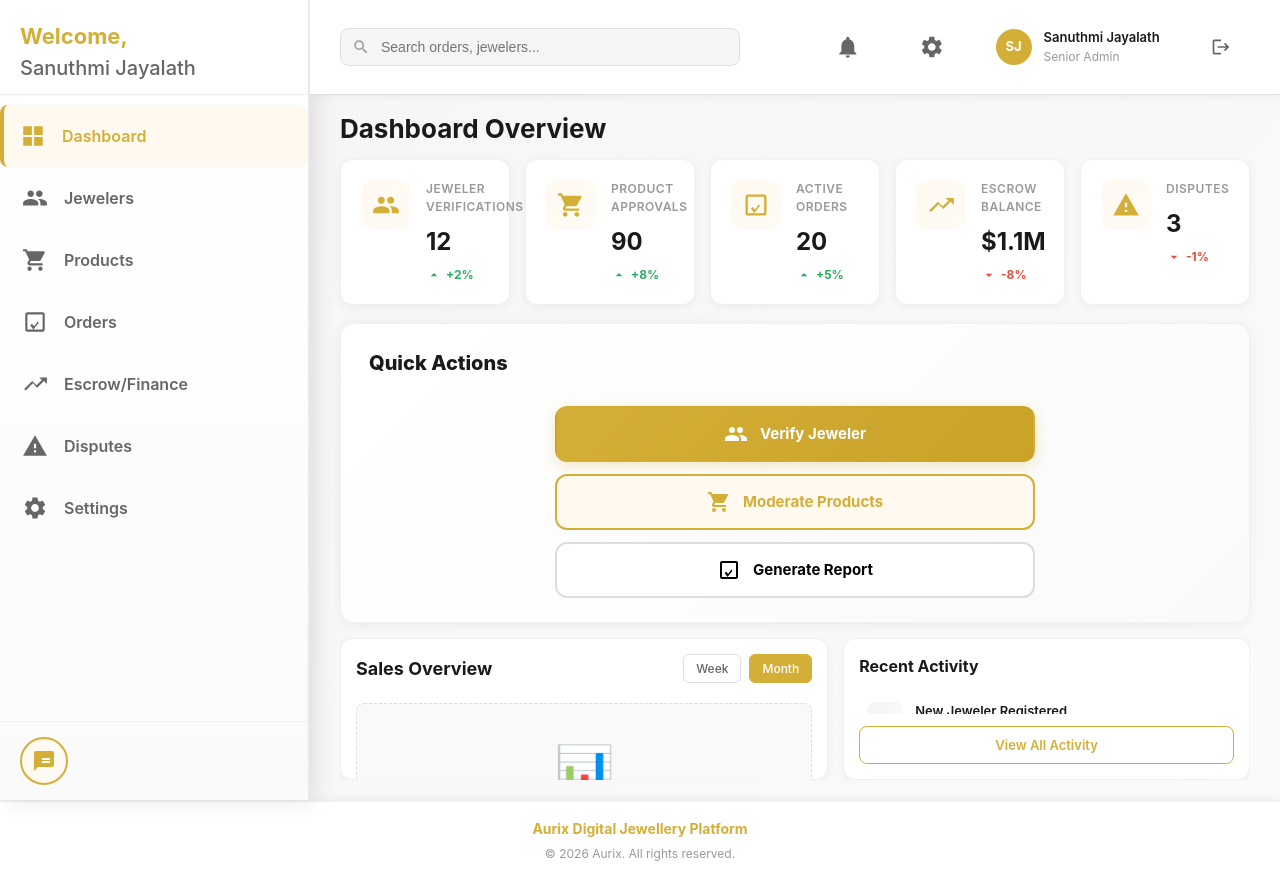
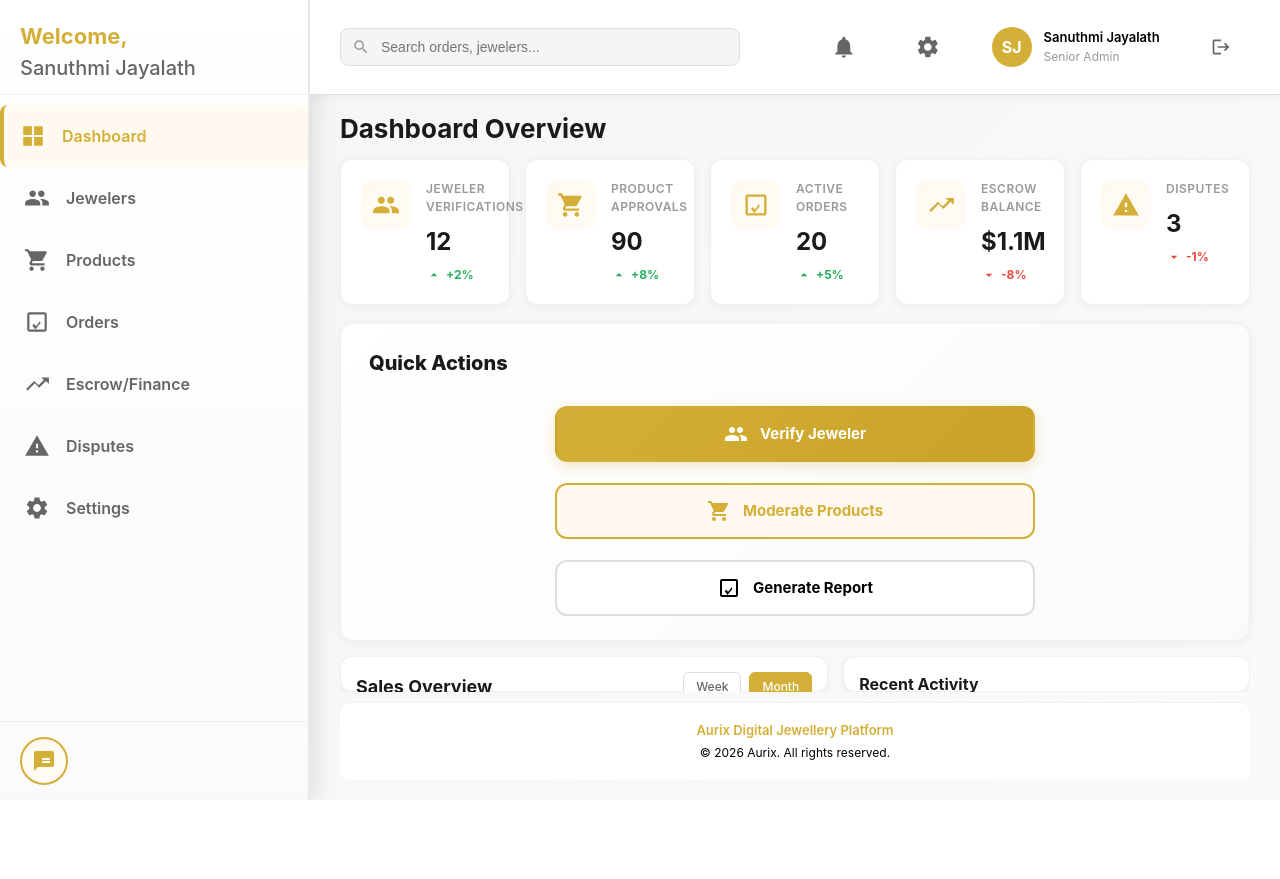
Before and after one commit to SumaiyaMunas123/aurix-digital-jewellery-platform, a React (Vite) app in the folder admin-panel/login-page/: page / in a window 1280 px wide. Both pictures are taken after typing "name@example.com", "Sample123" into the empty fields and a click on the button "LOGIN". After the commit the page ends 800 px from the top, so only its background shows below. Built offline with nearby package versions, Linux system fonts and the light colour scheme.

Commit message:
Updated Admin Dashboard

```diff
--- a/admin-panel/login-page/src/AdminDashboard.css
+++ b/admin-panel/login-page/src/AdminDashboard.css
@@ -21,11 +21,10 @@
 }
 
 .sidebar-header {
-    padding: 20px;
+    padding: 20px 20px 10.5px 20px;
     border-bottom: 1px solid #f0f0f0;
     align-items: center;
     justify-content: space-between;
-    padding-bottom: 11px;
 }
 
 .logo-section {
@@ -71,7 +70,7 @@
 
 .nav-item {
     width: 100%;
-    padding: 18px 22px;
+    padding: 18px 24px;
     border: none;
     background: none;
     cursor: pointer;
@@ -258,32 +257,38 @@
     padding: 0 12px;
 }
 
+.user-info {
+    cursor: pointer;
+}
+
+.user-info:hover .user-name {
+    color: #D4AF37;
+    transition: color 0.3s ease;
+}
+
+.user-role {
+    color: #6b7280;
+}
+
 .avatar {
-    width: 36px;
-    height: 36px;
+    width: 40px;
+    height: 40px;
     border-radius: 50%;
-    background: #D4AF37;
+    background-color: #D4AF37;
     color: white;
     display: flex;
     align-items: center;
     justify-content: center;
-    font-weight: 700;
-    font-size: 13px;
+    font-weight: bold;
+    font-size: 16px;
+    pointer-events: none;
 }
 
 .user-name {
     font-size: 13px;
     font-weight: 600;
-    color: #1a1a1a;
+    color: rgb(0, 0, 0);
     margin: 0;
-    text-decoration: none;
-    cursor: pointer;
-    transition: all 0.3s ease;
-}
-
-.user-name-link:hover {
-    color: #D4AF37;
-    text-decoration: underline;
 }
 
 .user-role {
@@ -463,7 +468,7 @@
 
 .quick-actions {
     display: flex;
-    gap: 12px;
+    gap: 21px;
     flex-wrap: wrap;
     align-items: center;
     justify-content: center;
--- a/admin-panel/login-page/src/AdminDashboard.jsx
+++ b/admin-panel/login-page/src/AdminDashboard.jsx
@@ -1,31 +1,111 @@
 import React, { useState } from "react";
 import "./AdminDashboard.css";
+import Footer from "./Footer";
 
 const AdminDashboard = ({ onLogout }) => {
   const [sidebarOpen, setSidebarOpen] = useState(true);
   const [activeMenu, setActiveMenu] = useState("dashboard");
+  const handleProfileClick = () => {
+    alert("User profile clicked!");
+  };
 
   // SVG Icons
   const Icons = {
-        Dashboard: () => <svg width="20" height="20" viewBox="0 0 24 24" fill="currentColor"><path d="M3 3h8v8H3V3zm10 0h8v8h-8V3zM3 13h8v8H3v-8zm10 0h8v8h-8v-8z"/></svg>,
-        People: () => <svg width="20" height="20" viewBox="0 0 24 24" fill="currentColor"><path d="M16 11c1.66 0 2.99-1.34 2.99-3S17.66 5 16 5c-1.66 0-3 1.34-3 3s1.34 3 3 3zm-8 0c1.66 0 2.99-1.34 2.99-3S9.66 5 8 5C6.34 5 5 6.34 5 8s1.34 3 3 3zm0 2c-2.33 0-7 1.17-7 3.5V19h14v-2.5c0-2.33-4.67-3.5-7-3.5zm8 0c-.29 0-.62.02-.97.05 1.16.84 1.97 1.97 1.97 3.45V19h6v-2.5c0-2.33-4.67-3.5-7-3.5z"/></svg>,
-        Products: () => <svg width="20" height="20" viewBox="0 0 24 24" fill="currentColor"><path d="M7 18c-1.1 0-1.99.9-1.99 2S5.9 22 7 22s2-.9 2-2-.9-2-2-2zM1 2v2h2l3.6 7.59-1.35 2.45c-.16.28-.25.61-.25.96 0 1.1.9 2 2 2h12v-2H7.42c-.14 0-.25-.11-.25-.25l.03-.12.9-1.63h7.45c.75 0 1.41-.41 1.75-1.03l3.58-6.49c.08-.14.12-.31.12-.48 0-.55-.45-1-1-1H5.21l-.94-2H1zm16 16c-1.1 0-1.99.9-1.99 2s.89 2 1.99 2 2-.9 2-2-.9-2-2-2z"/></svg>,
-        Orders: () => <svg width="20" height="20" viewBox="0 0 24 24" fill="currentColor"><path d="M19 3H5c-1.1 0-2 .9-2 2v14c0 1.1.9 2 2 2h14c1.1 0 2-.9 2-2V5c0-1.1-.9-2-2-2zm0 16H5V5h14v14zm-5.04-6.71l-2.75 3.54-2.12-2.12-1.41 1.41L10.5 19l4.96-6.29-1.46-1.42z"/></svg>,
-        Finance: () => <svg width="20" height="20" viewBox="0 0 24 24" fill="currentColor"><path d="M16 6l2.29 2.29-4.88 4.88-4-4L2 16.59 3.41 18 10 11.41l4 4 6.3-6.29L23 12v-6z"/></svg>,
-        Disputes: () => <svg width="20" height="20" viewBox="0 0 24 24" fill="currentColor"><path d="M1 21h22L12 2 1 21zm12-3h-2v-2h2v2zm0-4h-2v-4h2v4z"/></svg>,
-        Settings: () => <svg width="20" height="20" viewBox="0 0 24 24" fill="currentColor"><path d="M19.14 12.94c.04-.3.06-.61.06-.94 0-.32-.02-.64-.07-.94l2.03-1.58c.18-.14.23-.41.12-.62l-1.92-3.32c-.12-.22-.37-.29-.59-.22l-2.39.96c-.5-.38-1.03-.7-1.62-.94L14.4 2.81c-.04-.24-.24-.41-.48-.41h-3.84c-.24 0-.43.17-.47.41L9.25 5.35C8.66 5.59 8.12 5.92 7.63 6.29L5.24 5.33c-.22-.08-.47 0-.59.22L2.74 8.87c-.13.21-.08.48.1.62l2.03 1.58c-.05.3-.07.62-.07.94s.02.64.07.94l-2.03 1.58c-.18.14-.23.41-.12.62l1.92 3.32c.12.22.37.29.59.22l2.39-.96c.5.38 1.03.7 1.62.94l.36 2.54c.05.24.24.41.48.41h3.84c.24 0 .44-.17.47-.41l.36-2.54c.59-.24 1.13-.56 1.62-.94l2.39.96c.22.08.47 0 .59-.22l1.92-3.32c.12-.22.07-.48-.12-.62l-2.01-1.58zM12 15.6c-1.98 0-3.6-1.62-3.6-3.6s1.62-3.6 3.6-3.6 3.6 1.62 3.6 3.6-1.62 3.6-3.6 3.6z"/></svg>,
-        Bell: () => <svg width="20" height="20" viewBox="0 0 24 24" fill="currentColor"><path d="M12 22c1.1 0 2-.9 2-2h-4c0 1.1.89 2 2 2zm6-6v-5c0-3.07-1.64-5.64-4.5-6.32V4c0-.83-.67-1.5-1.5-1.5s-1.5.67-1.5 1.5v.68C7.64 5.36 6 7.92 6 11v5l-2 2v1h16v-1l-2-2z"/></svg>,
-        Menu: () => <svg width="20" height="20" viewBox="0 0 24 24" fill="currentColor"><path d="M3 18h18v-2H3v2zm0-5h18v-2H3v2zm0-7v2h18V6H3z"/></svg>,
-        Close: () => <svg width="20" height="20" viewBox="0 0 24 24" fill="currentColor"><path d="M19 6.41L17.59 5 12 10.59 6.41 5 5 6.41 10.59 12 5 17.59 6.41 19 12 13.41 17.59 19 19 17.59 13.41 12z"/></svg>,
-        Logout: () => <svg width="20" height="20" viewBox="0 0 24 24" fill="currentColor"><path d="M17 7l-1.41 1.41L18.17 11H8v2h10.17l-2.58 2.58L17 17l5-5zM4 5h8V3H4c-1.1 0-2 .9-2 2v14c0 1.1.9 2 2 2h8v-2H4V5z"/></svg>,
-        ArrowUp: () => <svg width="18" height="18" viewBox="0 0 24 24" fill="currentColor"><path d="M7 14l5-5 5 5z"/></svg>,
-        ArrowDown: () => <svg width="18" height="18" viewBox="0 0 24 24" fill="currentColor"><path d="M7 10l5 5 5-5z"/></svg>,
-        Search: () => <svg width="20" height="20" viewBox="0 0 24 24" fill="currentColor"><path d="M15.5 14h-.79l-.28-.27A6.471 6.471 0 0016 9.5 6.5 6.5 0 109.5 16c1.61 0 3.09-.59 4.23-1.57l.27.28v.79l5 4.99L20.49 19l-4.99-5zm-6 0C7.01 14 5 11.99 5 9.5S7.01 5 9.5 5 14 7.01 14 9.5 11.99 14 9.5 14z"/></svg>,
-        Help: () => <svg width="20" height="20" viewBox="0 0 24 24" fill="currentColor"><path d="M12 2C6.48 2 2 6.48 2 12s4.48 10 10 10 10-4.48 10-10S17.52 2 12 2zm1 17h-2v-2h2v2zm2.07-7.75l-.9.92C13.45 12.9 13 13.5 13 15h-2v-.5c0-1.1.45-2.1 1.17-2.83l1.24-1.26c.37-.36.59-.86.59-1.41 0-1.41-1.41-2.5-2.5-2.5S8 8.59 8 10h-2c0-2.21 1.79-4 4-4s4 1.79 4 4c0 .88-.36 1.68-.93 2.25z"/></svg>,
-        Support: () => <svg width="20" height="20" viewBox="0 0 24 24" fill="currentColor"><path d="M20 2H4c-1.1 0-2 .9-2 2v18l4-4h14c1.1 0 2-.9 2-2V4c0-1.1-.9-2-2-2zm-2 12h-8v-2h8v2zm0-3h-8V9h8v2zm0-3H4V9h14v2z"/></svg>,
-        Verify: () => <svg width="20" height="20" viewBox="0 0 24 24" fill="currentColor"><path d="M16 11c1.66 0 2.99-1.34 2.99-3S17.66 5 16 5c-1.66 0-3 1.34-3 3s1.34 3 3 3zm-8 0c1.66 0 2.99-1.34 2.99-3S9.66 5 8 5C6.34 5 5 6.34 5 8s1.34 3 3 3zm0 2c-2.33 0-7 1.17-7 3.5V19h14v-2.5c0-2.33-4.67-3.5-7-3.5zm8 0c-.29 0-.62.02-.97.05 1.16.84 1.97 1.97 1.97 3.45V19h6v-2.5c0-2.33-4.67-3.5-7-3.5z"/></svg>,
-        Moderate: () => <svg width="20" height="20" viewBox="0 0 24 24" fill="currentColor"><path d="M7 18c-1.1 0-1.99.9-1.99 2S5.9 22 7 22s2-.9 2-2-.9-2-2-2zM1 2v2h2l3.6 7.59-1.35 2.45c-.16.28-.25.61-.25.96 0 1.1.9 2 2 2h12v-2H7.42c-.14 0-.25-.11-.25-.25l.03-.12.9-1.63h7.45c.75 0 1.41-.41 1.75-1.03l3.58-6.49c.08-.14.12-.31.12-.48 0-.55-.45-1-1-1H5.21l-.94-2H1zm16 16c-1.1 0-1.99.9-1.99 2s.89 2 1.99 2 2-.9 2-2-.9-2-2-2z"/></svg>,
-        Report: () => <svg width="20" height="20" viewBox="0 0 24 24" fill="currentColor"><path d="M19 3H5c-1.1 0-2 .9-2 2v14c0 1.1.9 2 2 2h14c1.1 0 2-.9 2-2V5c0-1.1-.9-2-2-2zm0 16H5V5h14v14zm-5.04-6.71l-2.75 3.54-2.12-2.12-1.41 1.41L10.5 19l4.96-6.29-1.46-1.42z"/></svg>,
+    Dashboard: () => (
+      <svg width="20" height="20" viewBox="0 0 24 24" fill="currentColor">
+        <path d="M3 3h8v8H3V3zm10 0h8v8h-8V3zM3 13h8v8H3v-8zm10 0h8v8h-8v-8z" />
+      </svg>
+    ),
+    People: () => (
+      <svg width="20" height="20" viewBox="0 0 24 24" fill="currentColor">
+        <path d="M16 11c1.66 0 2.99-1.34 2.99-3S17.66 5 16 5c-1.66 0-3 1.34-3 3s1.34 3 3 3zm-8 0c1.66 0 2.99-1.34 2.99-3S9.66 5 8 5C6.34 5 5 6.34 5 8s1.34 3 3 3zm0 2c-2.33 0-7 1.17-7 3.5V19h14v-2.5c0-2.33-4.67-3.5-7-3.5zm8 0c-.29 0-.62.02-.97.05 1.16.84 1.97 1.97 1.97 3.45V19h6v-2.5c0-2.33-4.67-3.5-7-3.5z" />
+      </svg>
+    ),
+    Products: () => (
+      <svg width="20" height="20" viewBox="0 0 24 24" fill="currentColor">
+        <path d="M7 18c-1.1 0-1.99.9-1.99 2S5.9 22 7 22s2-.9 2-2-.9-2-2-2zM1 2v2h2l3.6 7.59-1.35 2.45c-.16.28-.25.61-.25.96 0 1.1.9 2 2 2h12v-2H7.42c-.14 0-.25-.11-.25-.25l.03-.12.9-1.63h7.45c.75 0 1.41-.41 1.75-1.03l3.58-6.49c.08-.14.12-.31.12-.48 0-.55-.45-1-1-1H5.21l-.94-2H1zm16 16c-1.1 0-1.99.9-1.99 2s.89 2 1.99 2 2-.9 2-2-.9-2-2-2z" />
+      </svg>
+    ),
+    Orders: () => (
+      <svg width="20" height="20" viewBox="0 0 24 24" fill="currentColor">
+        <path d="M19 3H5c-1.1 0-2 .9-2 2v14c0 1.1.9 2 2 2h14c1.1 0 2-.9 2-2V5c0-1.1-.9-2-2-2zm0 16H5V5h14v14zm-5.04-6.71l-2.75 3.54-2.12-2.12-1.41 1.41L10.5 19l4.96-6.29-1.46-1.42z" />
+      </svg>
+    ),
+    Finance: () => (
+      <svg width="20" height="20" viewBox="0 0 24 24" fill="currentColor">
+        <path d="M16 6l2.29 2.29-4.88 4.88-4-4L2 16.59 3.41 18 10 11.41l4 4 6.3-6.29L23 12v-6z" />
+      </svg>
+    ),
+    Disputes: () => (
+      <svg width="20" height="20" viewBox="0 0 24 24" fill="currentColor">
+        <path d="M1 21h22L12 2 1 21zm12-3h-2v-2h2v2zm0-4h-2v-4h2v4z" />
+      </svg>
+    ),
+    Settings: () => (
+      <svg width="20" height="20" viewBox="0 0 24 24" fill="currentColor">
+        <path d="M19.14 12.94c.04-.3.06-.61.06-.94 0-.32-.02-.64-.07-.94l2.03-1.58c.18-.14.23-.41.12-.62l-1.92-3.32c-.12-.22-.37-.29-.59-.22l-2.39.96c-.5-.38-1.03-.7-1.62-.94L14.4 2.81c-.04-.24-.24-.41-.48-.41h-3.84c-.24 0-.43.17-.47.41L9.25 5.35C8.66 5.59 8.12 5.92 7.63 6.29L5.24 5.33c-.22-.08-.47 0-.59.22L2.74 8.87c-.13.21-.08.48.1.62l2.03 1.58c-.05.3-.07.62-.07.94s.02.64.07.94l-2.03 1.58c-.18.14-.23.41-.12.62l1.92 3.32c.12.22.37.29.59.22l2.39-.96c.5.38 1.03.7 1.62.94l.36 2.54c.05.24.24.41.48.41h3.84c.24 0 .44-.17.47-.41l.36-2.54c.59-.24 1.13-.56 1.62-.94l2.39.96c.22.08.47 0 .59-.22l1.92-3.32c.12-.22.07-.48-.12-.62l-2.01-1.58zM12 15.6c-1.98 0-3.6-1.62-3.6-3.6s1.62-3.6 3.6-3.6 3.6 1.62 3.6 3.6-1.62 3.6-3.6 3.6z" />
+      </svg>
+    ),
+    Bell: () => (
+      <svg width="20" height="20" viewBox="0 0 24 24" fill="currentColor">
+        <path d="M12 22c1.1 0 2-.9 2-2h-4c0 1.1.89 2 2 2zm6-6v-5c0-3.07-1.64-5.64-4.5-6.32V4c0-.83-.67-1.5-1.5-1.5s-1.5.67-1.5 1.5v.68C7.64 5.36 6 7.92 6 11v5l-2 2v1h16v-1l-2-2z" />
+      </svg>
+    ),
+    Menu: () => (
+      <svg width="20" height="20" viewBox="0 0 24 24" fill="currentColor">
+        <path d="M3 18h18v-2H3v2zm0-5h18v-2H3v2zm0-7v2h18V6H3z" />
+      </svg>
+    ),
+    Close: () => (
+      <svg width="20" height="20" viewBox="0 0 24 24" fill="currentColor">
+        <path d="M19 6.41L17.59 5 12 10.59 6.41 5 5 6.41 10.59 12 5 17.59 6.41 19 12 13.41 17.59 19 19 17.59 13.41 12z" />
+      </svg>
+    ),
+    Logout: () => (
+      <svg width="20" height="20" viewBox="0 0 24 24" fill="currentColor">
+        <path d="M17 7l-1.41 1.41L18.17 11H8v2h10.17l-2.58 2.58L17 17l5-5zM4 5h8V3H4c-1.1 0-2 .9-2 2v14c0 1.1.9 2 2 2h8v-2H4V5z" />
+      </svg>
+    ),
+    ArrowUp: () => (
+      <svg width="18" height="18" viewBox="0 0 24 24" fill="currentColor">
+        <path d="M7 14l5-5 5 5z" />
+      </svg>
+    ),
+    ArrowDown: () => (
+      <svg width="18" height="18" viewBox="0 0 24 24" fill="currentColor">
+        <path d="M7 10l5 5 5-5z" />
+      </svg>
+    ),
+    Search: () => (
+      <svg width="20" height="20" viewBox="0 0 24 24" fill="currentColor">
+        <path d="M15.5 14h-.79l-.28-.27A6.471 6.471 0 0016 9.5 6.5 6.5 0 109.5 16c1.61 0 3.09-.59 4.23-1.57l.27.28v.79l5 4.99L20.49 19l-4.99-5zm-6 0C7.01 14 5 11.99 5 9.5S7.01 5 9.5 5 14 7.01 14 9.5 11.99 14 9.5 14z" />
+      </svg>
+    ),
+    Help: () => (
+      <svg width="20" height="20" viewBox="0 0 24 24" fill="currentColor">
+        <path d="M12 2C6.48 2 2 6.48 2 12s4.48 10 10 10 10-4.48 10-10S17.52 2 12 2zm1 17h-2v-2h2v2zm2.07-7.75l-.9.92C13.45 12.9 13 13.5 13 15h-2v-.5c0-1.1.45-2.1 1.17-2.83l1.24-1.26c.37-.36.59-.86.59-1.41 0-1.41-1.41-2.5-2.5-2.5S8 8.59 8 10h-2c0-2.21 1.79-4 4-4s4 1.79 4 4c0 .88-.36 1.68-.93 2.25z" />
+      </svg>
+    ),
+    Support: () => (
+      <svg width="20" height="20" viewBox="0 0 24 24" fill="currentColor">
+        <path d="M20 2H4c-1.1 0-2 .9-2 2v18l4-4h14c1.1 0 2-.9 2-2V4c0-1.1-.9-2-2-2zm-2 12h-8v-2h8v2zm0-3h-8V9h8v2zm0-3H4V9h14v2z" />
+      </svg>
+    ),
+    Verify: () => (
+      <svg width="20" height="20" viewBox="0 0 24 24" fill="currentColor">
+        <path d="M16 11c1.66 0 2.99-1.34 2.99-3S17.66 5 16 5c-1.66 0-3 1.34-3 3s1.34 3 3 3zm-8 0c1.66 0 2.99-1.34 2.99-3S9.66 5 8 5C6.34 5 5 6.34 5 8s1.34 3 3 3zm0 2c-2.33 0-7 1.17-7 3.5V19h14v-2.5c0-2.33-4.67-3.5-7-3.5zm8 0c-.29 0-.62.02-.97.05 1.16.84 1.97 1.97 1.97 3.45V19h6v-2.5c0-2.33-4.67-3.5-7-3.5z" />
+      </svg>
+    ),
+    Moderate: () => (
+      <svg width="20" height="20" viewBox="0 0 24 24" fill="currentColor">
+        <path d="M7 18c-1.1 0-1.99.9-1.99 2S5.9 22 7 22s2-.9 2-2-.9-2-2-2zM1 2v2h2l3.6 7.59-1.35 2.45c-.16.28-.25.61-.25.96 0 1.1.9 2 2 2h12v-2H7.42c-.14 0-.25-.11-.25-.25l.03-.12.9-1.63h7.45c.75 0 1.41-.41 1.75-1.03l3.58-6.49c.08-.14.12-.31.12-.48 0-.55-.45-1-1-1H5.21l-.94-2H1zm16 16c-1.1 0-1.99.9-1.99 2s.89 2 1.99 2 2-.9 2-2-.9-2-2-2z" />
+      </svg>
+    ),
+    Report: () => (
+      <svg width="20" height="20" viewBox="0 0 24 24" fill="currentColor">
+        <path d="M19 3H5c-1.1 0-2 .9-2 2v14c0 1.1.9 2 2 2h14c1.1 0 2-.9 2-2V5c0-1.1-.9-2-2-2zm0 16H5V5h14v14zm-5.04-6.71l-2.75 3.54-2.12-2.12-1.41 1.41L10.5 19l4.96-6.29-1.46-1.42z" />
+      </svg>
+    ),
   };
 
   const menuItems = [
@@ -39,18 +119,44 @@ const AdminDashboard = ({ onLogout }) => {
   ];
 
   const stats = [
-        { label: "Jeweler Verifications", value: "12", change: "+2%", icon: "People" },
-        { label: "Product Approvals", value: "90", change: "+8%", icon: "Products" },
+    {
+      label: "Jeweler Verifications",
+      value: "12",
+      change: "+2%",
+      icon: "People",
+    },
+    {
+      label: "Product Approvals",
+      value: "90",
+      change: "+8%",
+      icon: "Products",
+    },
     { label: "Active Orders", value: "20", change: "+5%", icon: "Orders" },
     { label: "Escrow Balance", value: "$1.1M", change: "-8%", icon: "Finance" },
     { label: "Disputes", value: "3", change: "-1%", icon: "Disputes" },
   ];
 
   const recentActivity = [
-        { title: "New Jeweler Registered", subtitle: "Golden Artisan Crafts • 2 mins ago", icon: "People" },
-        { title: "Order #8492 Processed", subtitle: "Diamond Ring 2ct • 15 mins ago", icon: "Orders" },
-        { title: "Verification Approved", subtitle: "Elegance Jewelers • 1hr ago", icon: "Dashboard" },
-        { title: "Dispute Opened", subtitle: "Order #8410 • 3 hrs ago", icon: "Disputes" },
+    {
+      title: "New Jeweler Registered",
+      subtitle: "Golden Artisan Crafts • 2 mins ago",
+      icon: "People",
+    },
+    {
+      title: "Order #8492 Processed",
+      subtitle: "Diamond Ring 2ct • 15 mins ago",
+      icon: "Orders",
+    },
+    {
+      title: "Verification Approved",
+      subtitle: "Elegance Jewelers • 1hr ago",
+      icon: "Dashboard",
+    },
+    {
+      title: "Dispute Opened",
+      subtitle: "Order #8410 • 3 hrs ago",
+      icon: "Disputes",
+    },
   ];
 
   return (
@@ -60,12 +166,14 @@ const AdminDashboard = ({ onLogout }) => {
         <div className="sidebar-header">
           <div className="logo-section">
             <span className="logo-text">Welcome, </span>
-
           </div>
           <div>
             <span className="logo-text-name">Sanuthmi Jayalath</span>
           </div>
-                    <button className="sidebar-toggle" onClick={() => setSidebarOpen(!sidebarOpen)}>
+          <button
+            className="sidebar-toggle"
+            onClick={() => setSidebarOpen(!sidebarOpen)}
+          >
             {sidebarOpen ? <Icons.Close /> : <Icons.Menu />}
           </button>
         </div>
@@ -112,11 +220,12 @@ const AdminDashboard = ({ onLogout }) => {
             </button>
             <div className="user-profile">
               <span className="avatar">SJ</span>
-                            <div>
+              <div className="user-info" onClick={handleProfileClick}>
                 <p className="user-name">Sanuthmi Jayalath</p>
                 <p className="user-role">Senior Admin</p>
               </div>
             </div>
+
             <button className="logout-btn" onClick={onLogout} title="Logout">
               <Icons.Logout />
             </button>
@@ -143,7 +252,9 @@ const AdminDashboard = ({ onLogout }) => {
                   <div className="stat-info">
                     <p className="stat-label">{stat.label}</p>
                     <p className="stat-value">{stat.value}</p>
-                                        <p className={`stat-change ${isPositive ? "positive" : "negative"}`}>
+                    <p
+                      className={`stat-change ${isPositive ? "positive" : "negative"}`}
+                    >
                       <ArrowIcon />
                       <span>{stat.change}</span>
                     </p>
@@ -210,7 +321,8 @@ const AdminDashboard = ({ onLogout }) => {
             </div>
           </div>
 
-
+          {/* Footer */}
+          <Footer />
         </div>
       </main>
     </div>
--- a/admin-panel/login-page/src/Footer.css
+++ b/admin-panel/login-page/src/Footer.css
@@ -1,29 +1,30 @@
-/* Footer */
+
  .dashboard-footer {
-    background: white;
-    border-top: 2px solid #f0f0f0;
-    padding: 16px 30px;
-    flex-shrink: 0;
-    box-shadow: 0 -2px 8px rgba(0, 0, 0, 0.05);
+    padding: 18px 24px;
+    border-top: 1px solid rgba(0, 0, 0, 0.08);
+    background: #ffffff;
+    border-radius: 10px;
+    margin-top: 10px;
+    border-top: 1px solid rgba(0, 0, 0, 0.05);
 }
 
 .footer-content {
-    text-align: center;
   display: flex;
   flex-direction: column;
   align-items: center;
-    justify-content: center;
+  gap: 4px;
+  font-family: "Inter", system-ui, sans-serif;
+  font-size: 13px;
 }
 
 .footer-brand {
-    margin: 0 0 6px 0;
-    font-size: 14px;
-    font-weight: 700;
+  font-weight: 600;
   color: #D4AF37;
+  margin: 0;
 }
 
 .footer-copyright {
+  color: #000000;
   margin: 0;
   font-size: 12px;
-    color: #999;
 }
--- a/admin-panel/login-page/src/Footer.jsx
+++ b/admin-panel/login-page/src/Footer.jsx
@@ -1,8 +1,7 @@
-// Footer
 import React from "react";
 import "./Footer.css";
 
-const Footer = () => {
+const DashboardFooter = () => {
   return (
     <footer className="dashboard-footer">
       <div className="footer-content">
@@ -15,4 +14,4 @@ const Footer = () => {
   );
 };
 
-export default Footer;
+export default DashboardFooter;
--- a/admin-panel/login-page/src/main.jsx
+++ b/admin-panel/login-page/src/main.jsx
@@ -3,7 +3,7 @@ import { createRoot } from 'react-dom/client'
 import './index.css'
 import AdminLogin from './AdminLogin'
 import AdminDashboard from './AdminDashboard'
-import Footer from './Footer'
+// import Footer from './Footer'
 
 function App() {
   const [isLoggedIn, setIsLoggedIn] = useState(false)
@@ -25,7 +25,7 @@ function App() {
           <AdminLogin onLogin={handleLogin} />
         )}
 
-        <Footer />
+        {/* <Footer /> */}
       </>
     </StrictMode>
   )
```
Also changed, not shown: 1 other file (tests, documents, lock files or other folders). Lines whose indentation alone changed are shown as unchanged.
